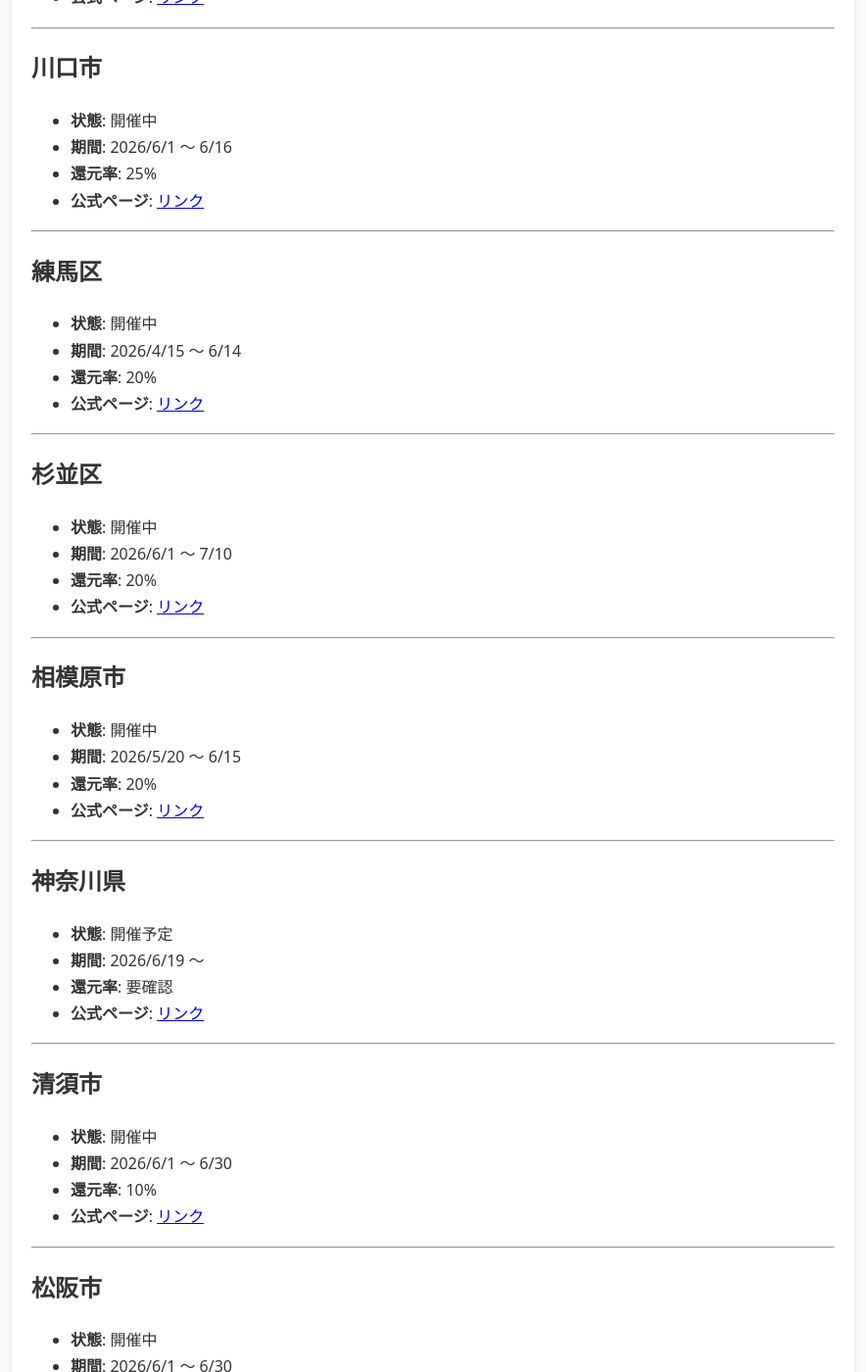
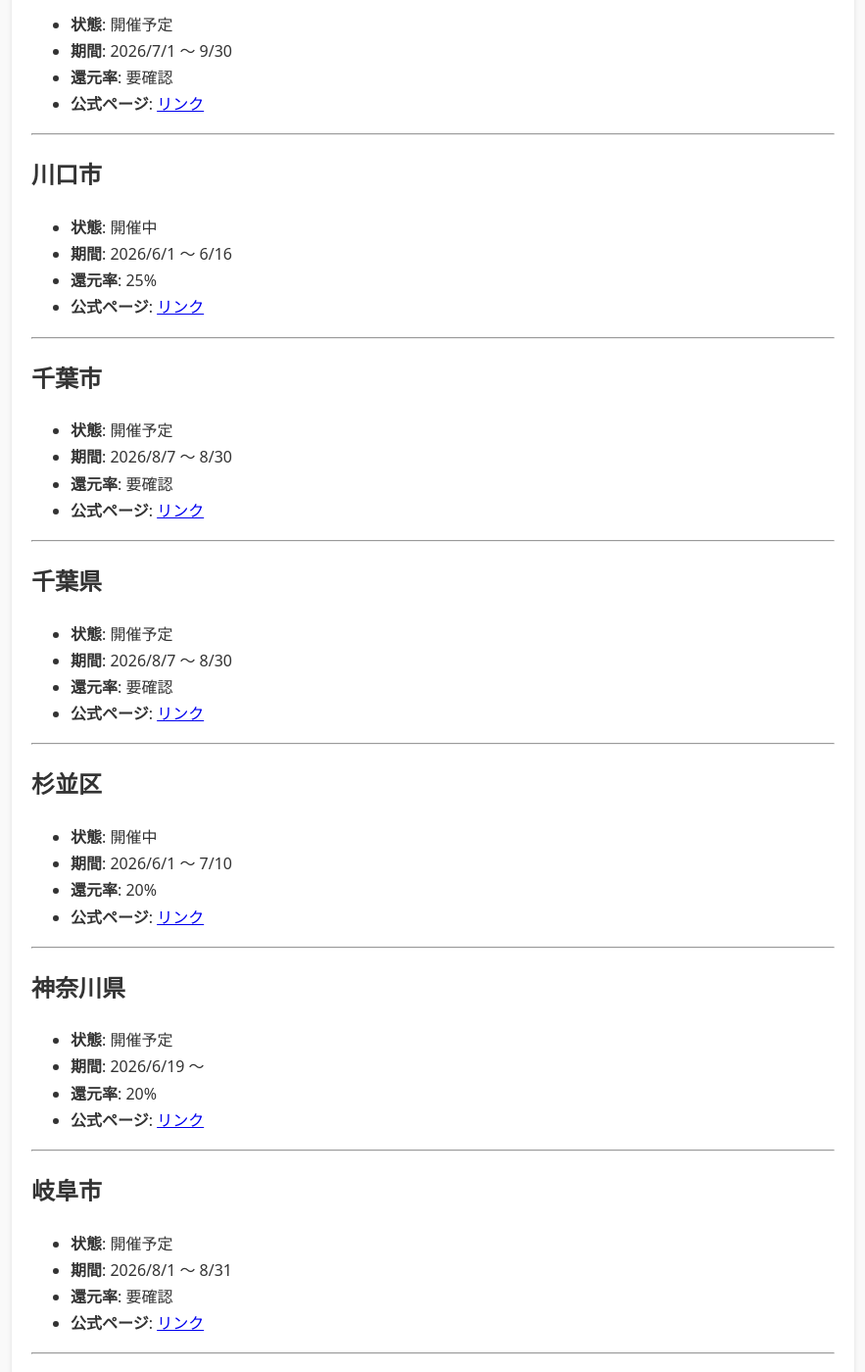
Before and after one commit to bujutu/bujutu.github.io, a Jekyll site: the page built from _posts/2025-12-10-paypay-campaigns.md, in a window 1280 px wide and 1400 px high, scrolled down 1362 px. Shown: the whole window at 98% size, without its empty margins (368-1251 px from the left). Built offline with Jekyll 4.4.1, drawn with Linux system fonts in a browser that asks for light colours; some of the changed text lies outside the part shown.

Commit message:
Auto-update PayPay campaigns

```diff
--- a/_posts/2025-12-10-paypay-campaigns.md
+++ b/_posts/2025-12-10-paypay-campaigns.md
@@ -1,7 +1,7 @@
 ---
 title: "PayPay × 自治体キャンペーン（自動更新）"
 layout: post
-last_modified_at: 2026-06-14 11:26:41
+last_modified_at: 2026-06-15 15:10:35
 description: "PayPayと自治体のポイント還元キャンペーン一覧（自動更新）。"
 tags: [paypay, 自治体, キャンペーン, 自動更新]
 ---
@@ -53,12 +53,21 @@ PayPay × 自治体 の還元キャンペーン情報を自動収集し、一覧
 
 ---
 
-## 練馬区
+## 千葉市
 
-- **状態**: 開催中
-- **期間**: 2026/4/15 〜 6/14
-- **還元率**: 20%
-- **公式ページ**: [リンク](https://paypay.ne.jp/event/tokyo-nerima-city-20260415/)
+- **状態**: 開催予定
+- **期間**: 2026/8/7 〜 8/30
+- **還元率**: 要確認
+- **公式ページ**: [リンク](https://paypay.ne.jp/notice/20260615/cp-jichitai/)
+
+---
+
+## 千葉県
+
+- **状態**: 開催予定
+- **期間**: 2026/8/7 〜 8/30
+- **還元率**: 要確認
+- **公式ページ**: [リンク](https://paypay.ne.jp/notice/20260615/cp-jichitai/)
 
 ---
 
@@ -71,21 +80,21 @@ PayPay × 自治体 の還元キャンペーン情報を自動収集し、一覧
 
 ---
 
-## 相模原市
-
-- **状態**: 開催中
-- **期間**: 2026/5/20 〜 6/15
-- **還元率**: 20%
-- **公式ページ**: [リンク](https://paypay.ne.jp/event/kanagawa-sagamihara-city-20260520/)
-
----
-
 ## 神奈川県
 
 - **状態**: 開催予定
 - **期間**: 2026/6/19 〜
+- **還元率**: 20%
+- **公式ページ**: [リンク](https://paypay.ne.jp/event/kanagawa-pref/)
+
+---
+
+## 岐阜市
+
+- **状態**: 開催予定
+- **期間**: 2026/8/1 〜 8/31
 - **還元率**: 要確認
-- **公式ページ**: [リンク](https://paypay.ne.jp/notice/20260515/cp-jichitai/)
+- **公式ページ**: [リンク](https://paypay.ne.jp/notice/20260615/cp-jichitai/)
 
 ---
 
@@ -107,12 +116,39 @@ PayPay × 自治体 の還元キャンペーン情報を自動収集し、一覧
 
 ---
 
+## 加古川市
+
+- **状態**: 開催予定
+- **期間**: 2026/8/1 〜 8/31
+- **還元率**: 要確認
+- **公式ページ**: [リンク](https://paypay.ne.jp/notice/20260615/cp-jichitai/)
+
+---
+
 ## 大田市
 
 - **状態**: 開催予定
 - **期間**: 2026/7/1 〜 8/10
 - **還元率**: 要確認
 - **公式ページ**: [リンク](https://paypay.ne.jp/notice/20260529/cp-jichitai/)
+
+---
+
+## 竹原市
+
+- **状態**: 開催予定
+- **期間**: 2026/8/1 〜 9/25
+- **還元率**: 要確認
+- **公式ページ**: [リンク](https://paypay.ne.jp/notice/20260615/cp-jichitai/)
+
+---
+
+## 津久見市
+
+- **状態**: 開催予定
+- **期間**: 2026/8/1 〜 8/31
+- **還元率**: 要確認
+- **公式ページ**: [リンク](https://paypay.ne.jp/notice/20260615/cp-jichitai/)
 
 ---
 
```
